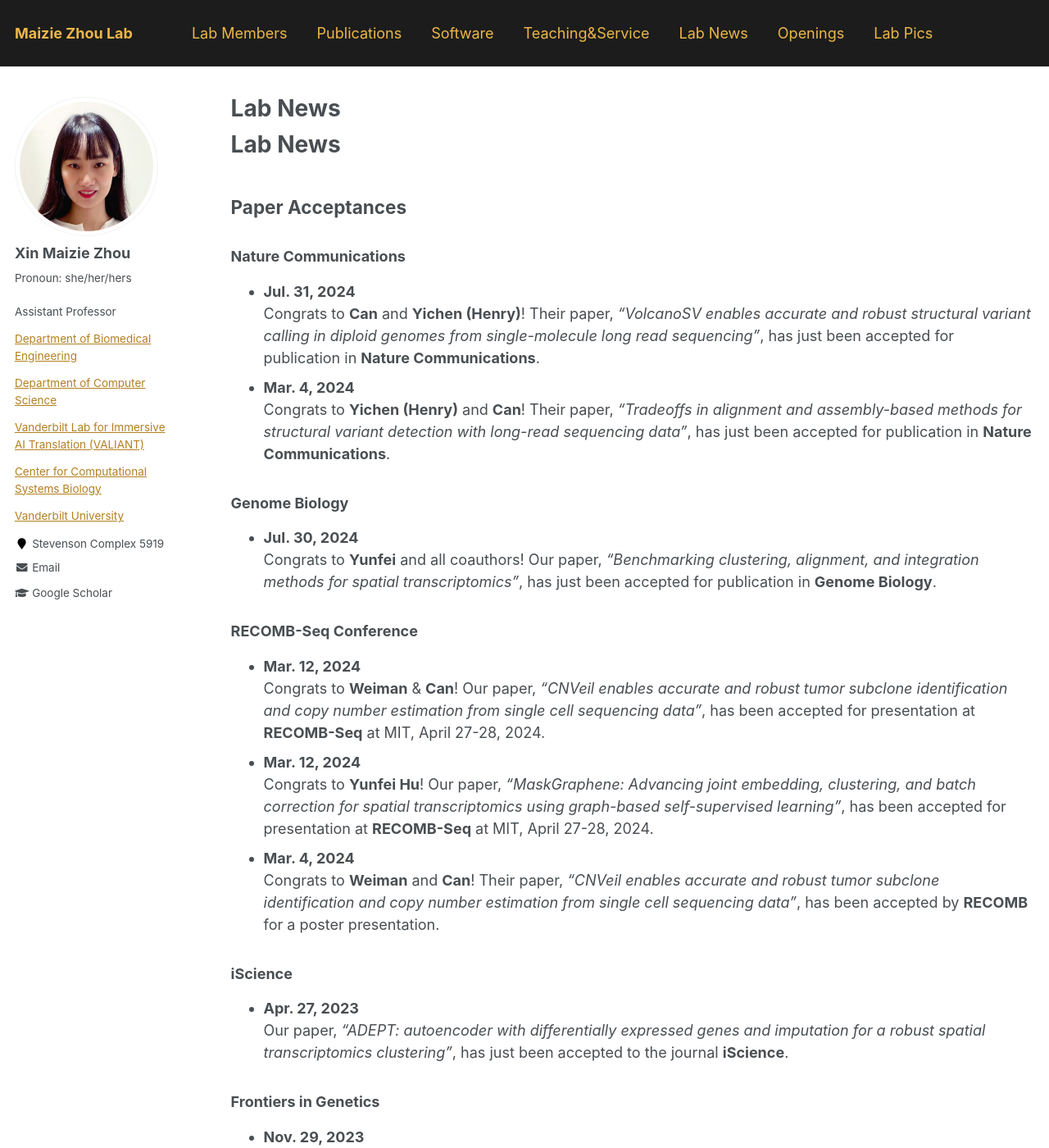
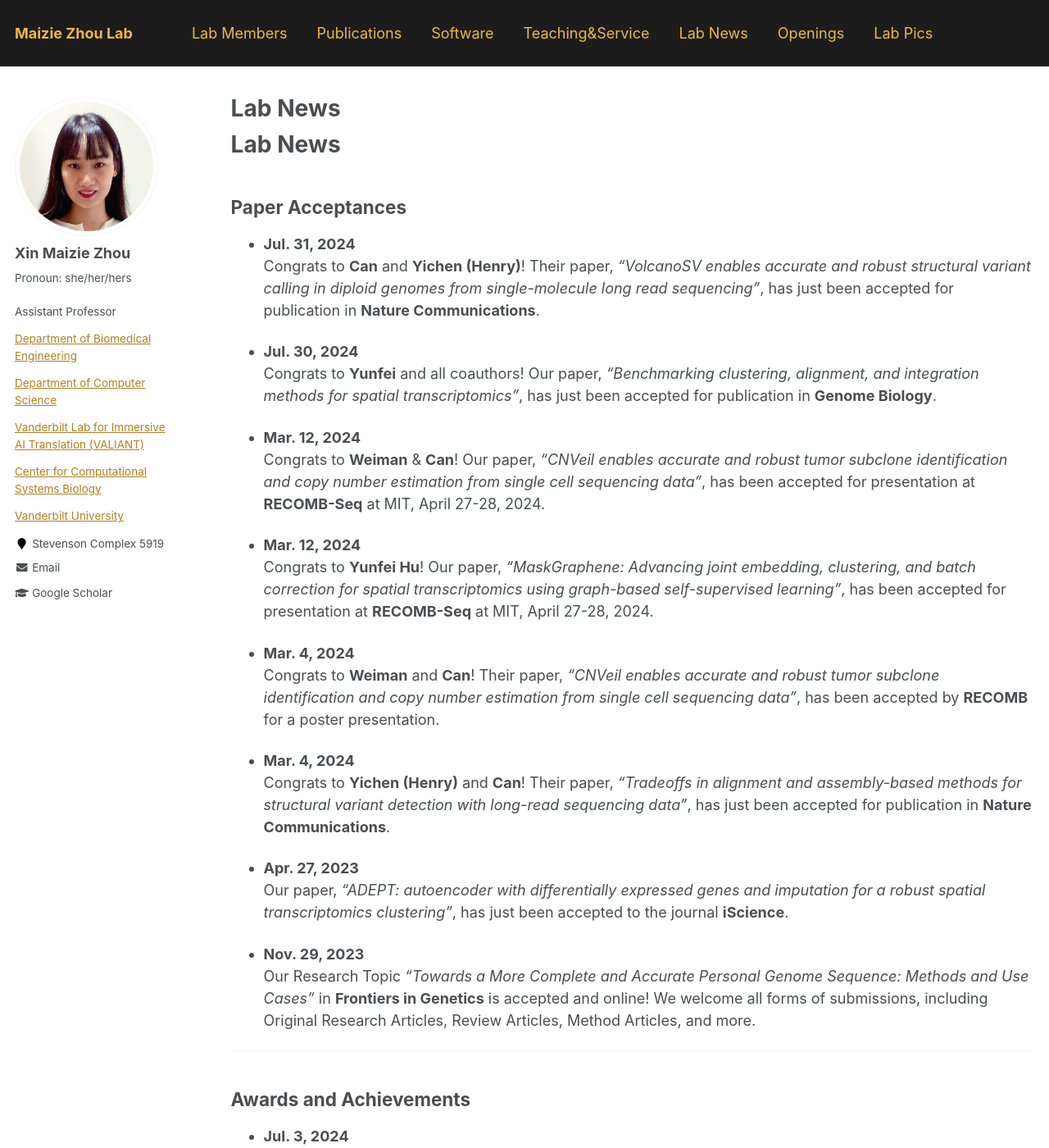
Before and after one commit to maiziezhoulab/Maiziezhoulab.github.io, a Jekyll site: the page built from _pages/LabNews.md, in a window 1280 px wide and 1400 px high. Shown: the whole window at 82% size. Built offline with Jekyll 4.4.1, drawn with Linux system fonts in a browser that asks for light colours; some of the changed text lies outside the part shown.

Commit message:
Update LabNews.md

```diff
--- a/_pages/LabNews.md
+++ b/_pages/LabNews.md
@@ -8,29 +8,27 @@ author_profile: true
 
 ## Paper Acceptances
 
-### Nature Communications
 - **Jul. 31, 2024**
   Congrats to **Can** and **Yichen (Henry)**! Their paper, *“VolcanoSV enables accurate and robust structural variant calling in diploid genomes from single-molecule long read sequencing”*, has just been accepted for publication in **Nature Communications**.
+
+- **Jul. 30, 2024**
+  Congrats to **Yunfei** and all coauthors! Our paper, *“Benchmarking clustering, alignment, and integration methods for spatial transcriptomics”*, has just been accepted for publication in **Genome Biology**.
+
+- **Mar. 12, 2024**
+  Congrats to **Weiman** & **Can**! Our paper, *“CNVeil enables accurate and robust tumor subclone identification and copy number estimation from single cell sequencing data”*, has been accepted for presentation at **RECOMB-Seq** at MIT, April 27-28, 2024.
+
+- **Mar. 12, 2024**
+  Congrats to **Yunfei Hu**! Our paper, *“MaskGraphene: Advancing joint embedding, clustering, and batch correction for spatial transcriptomics using graph-based self-supervised learning”*, has been accepted for presentation at **RECOMB-Seq** at MIT, April 27-28, 2024.
+
+- **Mar. 4, 2024**
+  Congrats to **Weiman** and **Can**! Their paper, *“CNVeil enables accurate and robust tumor subclone identification and copy number estimation from single cell sequencing data”*, has been accepted by **RECOMB** for a poster presentation.
+
 - **Mar. 4, 2024**
   Congrats to **Yichen (Henry)** and **Can**! Their paper, *“Tradeoffs in alignment and assembly-based methods for structural variant detection with long-read sequencing data”*, has just been accepted for publication in **Nature Communications**.
 
-### Genome Biology
-- **Jul. 30, 2024**
-  Congrats to **Yunfei** and all coauthors! Our paper, *“Benchmarking clustering, alignment, and integration methods for spatial transcriptomics”*, has just been accepted for publication in **Genome Biology**.
-
-### RECOMB-Seq Conference
-- **Mar. 12, 2024**
-  Congrats to **Weiman** & **Can**! Our paper, *“CNVeil enables accurate and robust tumor subclone identification and copy number estimation from single cell sequencing data”*, has been accepted for presentation at **RECOMB-Seq** at MIT, April 27-28, 2024.
-- **Mar. 12, 2024**
-  Congrats to **Yunfei Hu**! Our paper, *“MaskGraphene: Advancing joint embedding, clustering, and batch correction for spatial transcriptomics using graph-based self-supervised learning”*, has been accepted for presentation at **RECOMB-Seq** at MIT, April 27-28, 2024.
-- **Mar. 4, 2024**
-  Congrats to **Weiman** and **Can**! Their paper, *“CNVeil enables accurate and robust tumor subclone identification and copy number estimation from single cell sequencing data”*, has been accepted by **RECOMB** for a poster presentation.
-
-### iScience
 - **Apr. 27, 2023**
   Our paper, *“ADEPT: autoencoder with differentially expressed genes and imputation for a robust spatial transcriptomics clustering”*, has just been accepted to the journal **iScience**.
 
-### Frontiers in Genetics
 - **Nov. 29, 2023**
   Our Research Topic *“Towards a More Complete and Accurate Personal Genome Sequence: Methods and Use Cases”* in **Frontiers in Genetics** is accepted and online! We welcome all forms of submissions, including Original Research Articles, Review Articles, Method Articles, and more.
 
```
Also changed, not shown: other parts of _pages/LabNews.md (+2 -6 lines).
